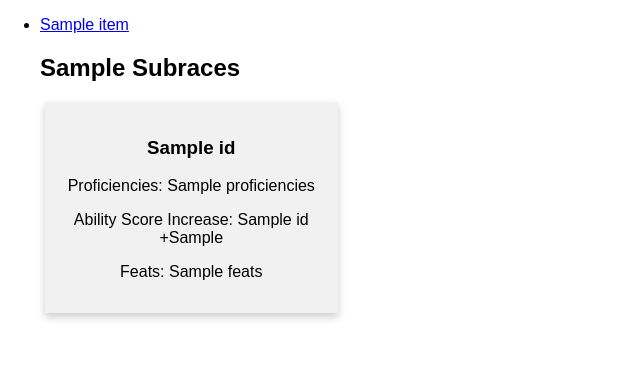
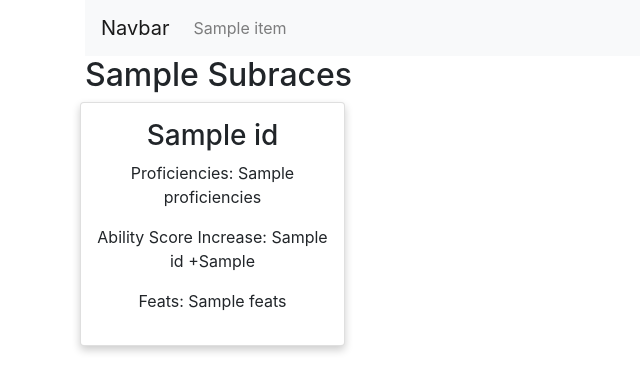
Before and after one commit to LawrenceHierlmeier/Super-D-and-Database, a Flask app: template application/templates/subrace_list.html in a window 1280 px wide. Shown: the top 392 px of the page, without its empty margins (0-640 px from the left). Run offline with Flask 2, Linux system fonts and the light colour scheme; the template is opened without the code that fills it: most values are stand-ins (such as "Sample title", 1, 10 or a date in 2020); some libraries are stand-ins or nearby versions.

Commit message:
added nav bar to subrace_list.html

```diff
--- a/application/templates/subrace_list.html
+++ b/application/templates/subrace_list.html
@@ -2,17 +2,34 @@
 <html lang="en">
 <head>
     <meta charset="UTF-8" name="viewport" content="width=device-width, initial-scale=1">
+    <meta name="viewport" content="width=device-width, initial-scale=1, shrink-to-fit=no">
     <title> {{ primary_race }} Sub Races</title>
     <link rel="stylesheet" href="{{ url_for('static', filename='css/character_list.css') }}">
+    <!-- Bootstrap CSS -->
+    <link rel="stylesheet" href="https://stackpath.bootstrapcdn.com/bootstrap/4.3.1/css/bootstrap.min.css" integrity="sha384-ggOyR0iXCbMQv3Xipma34MD+dH/1fQ784/j6cY/iJTQUOhcWr7x9JvoRxT2MZw1T" crossorigin="anonymous">
+
 </head>
 <body>
-<ul>
-    {% for item in nav.top %}
-    <li class="{{ 'active' if item.is_active else '' }}">
-        <a href="{{ item.url }}">{{ item.label }}</a>
-    </li>
-    {% endfor %}
+    <div class="container">
+        <div class="navbar navbar-expand-lg navbar-light bg-light">
+             <a class="navbar-brand" href="#">Navbar</a>
+            <button class="navbar-toggler" type="button" data-toggle="collapse" data-target="#navbarSupportedContent" aria-controls="navbarSupportedContent" aria-expanded="false" aria-label="Toggle navigation">
+                <span class="navbar-toggler-icon"></span>
+            </button>
 
+             <div class="collapse navbar-collapse" id="navbarSupportedContent">
+                <ul class="navbar-nav mr-auto">
+                    {% for item in nav.home %}
+                    <li class="{{ 'active' if item.is_active else '' }} nav-item">
+                        <a class='nav-link' href="{{ item.url }}">{{ item.label }}</a>
+                    </li>
+                    {% endfor %}
+                </ul>
+            </div>
+        </div>
+    </div>
+
+    <div class="container">
     <h2> {{ primary_race }} Subraces</h2>
 
     <div class="row">
@@ -27,7 +44,8 @@
         </div>
         {% endfor %}
     </div>
+    </div>
 
-</ul>
+
 </body>
 </html>
```
